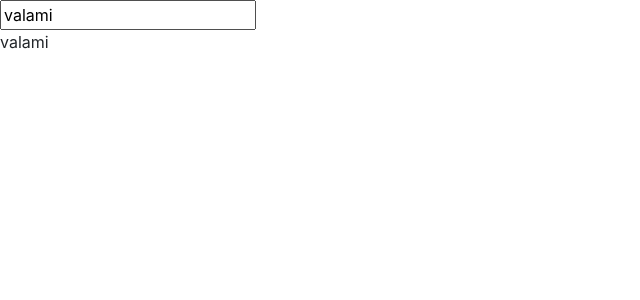
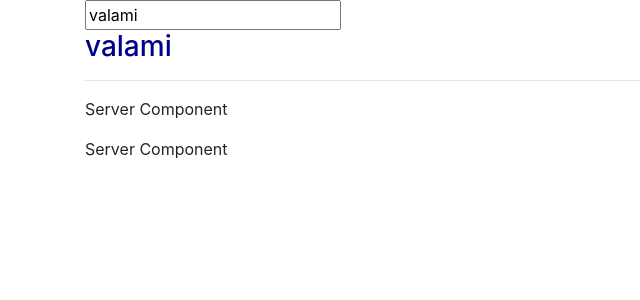
Before and after one commit to nmaczelka/angular, an Angular app: page / in a window 1280 px wide. Shown: the top 300 px of the page, without its empty margins (0-640 px from the left). Built offline with nearby package versions, Linux system fonts and the light colour scheme.

Commit message:
Add server/servers

```diff
--- a/src/app/app.component.css
+++ b/src/app/app.component.css
@@ -0,0 +1,3 @@
+h3 {
+    color: darkblue;
+}
--- a/src/app/app.component.html
+++ b/src/app/app.component.html
@@ -1,2 +1,7 @@
-<input type="text" [(ngModel)]="name">
-<p>{{name}}</p>
+<div class="container">
+  <div class="row"></div>
+  <input type="text" [(ngModel)]="name">
+  <h3>{{name}}</h3>
+  <hr>
+  <app-servers></app-servers>
+</div>
--- a/src/app/app.module.ts
+++ b/src/app/app.module.ts
@@ -3,10 +3,14 @@
 import { FormsModule } from '@angular/forms';
 
 import { AppComponent } from './app.component';
+import { ServerComponent } from './server/server.component';
+import { ServersComponent } from './servers/servers.component';
 
 @NgModule({
   declarations: [
-    AppComponent
+    AppComponent,
+    ServerComponent,
+    ServersComponent
   ],
   imports: [
     BrowserModule,
--- /dev/null
+++ b/src/app/server/server.component.html
@@ -0,0 +1 @@
+<p>Server Component</p>
--- /dev/null
+++ b/src/app/servers/servers.component.html
@@ -0,0 +1,2 @@
+<app-server></app-server>
+<app-server></app-server>
--- /dev/null
+++ b/src/app/servers/servers.component.ts
@@ -0,0 +1,15 @@
+import { Component, OnInit } from '@angular/core';
+
+@Component({
+  selector: 'app-servers',
+  templateUrl: './servers.component.html',
+  styleUrls: ['./servers.component.css']
+})
+export class ServersComponent implements OnInit {
+
+  constructor() { }
+
+  ngOnInit(): void {
+  }
+
+}
```
Also changed, not shown: src/app/server/server.component.ts (added, +10 -0 lines), src/app/servers/servers.component.css (added).
